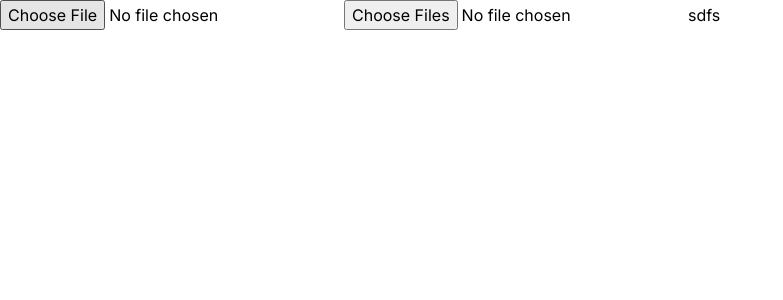
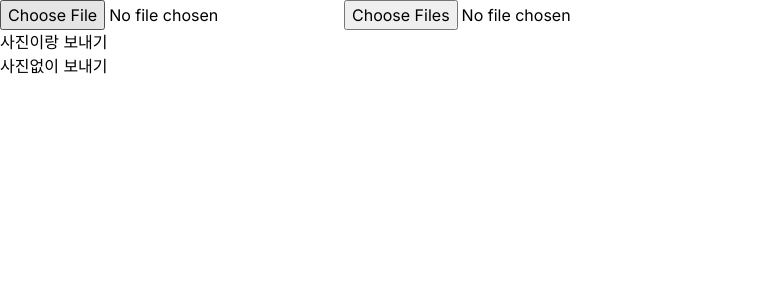
Before and after one commit to dmdrk1414/NCT, a Next.js app in the folder frontend/: page /practice in a window 1280 px wide. Shown: the top 300 px of the page, without its empty margins (0-783 px from the left). Built offline with nearby package versions, Linux system fonts and the light colour scheme.

Commit message:
[Feat : front] 개인 회원 - 팀 등록 api 연습 front 추가

```diff
--- a/frontend/src/app/practice/page.tsx
+++ b/frontend/src/app/practice/page.tsx
@@ -62,12 +62,35 @@ export default function Home() {
       .catch(err => {});
   };
 
+  const pushButton_2 = () => {
+    axBase()({
+      method: 'post',
+      url: '/main/club/apply',
+      data: {
+        clubName: '클럽이름',
+        clubIntroduction: '클럽자기소개',
+      },
+      headers: {
+        'Content-Type': 'multipart/form-data',
+      },
+    })
+      .then(response => {
+        console.log(response.data);
+      })
+      .catch(err => {});
+  };
+
   return (
     <>
       <form encType="multipart/form-data">
         <input type="file" id="profile-upload" accept="image/*" onChange={onChangeOneImg} />
         <input type="file" id="profile-upload" accept="image/*" multiple onChange={onChangeImgs} />
-        <button onClick={pushButton}>sdfs</button>
+        <div>
+          <button onClick={pushButton}>사진이랑 보내기</button>
+        </div>
+        <div>
+          <button onClick={pushButton_2}>사진없이 보내기</button>
+        </div>
       </form>
     </>
   );
```
